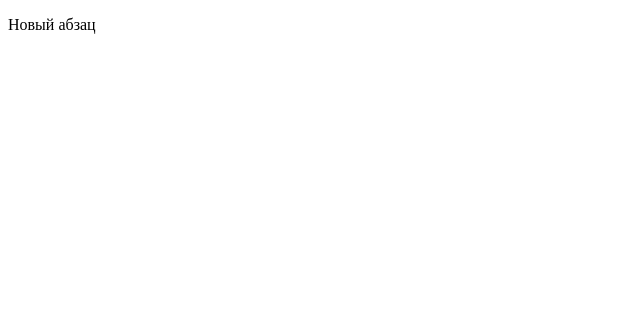
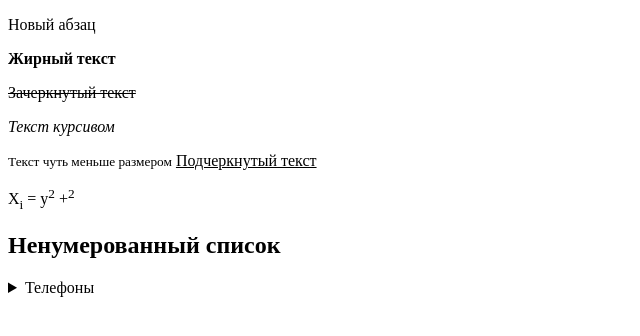
Before and after one commit to VebModerator/mysite, a plain HTML site: page index1.html in a window 1280 px wide. Shown: the whole page, without its empty margins (0-640 px from the left). Drawn offline with Linux system fonts and the light colour scheme.

Commit message:
Add files via upload

```diff
--- a/index1.html
+++ b/index1.html
@@ -2,8 +2,31 @@
 <html lang="ru">
   <head>
     <title>Главная страница</title>
-  <body>
-    <p>Новый абзац</p>
-  </body>
+    <body>
+      <p>Новый абзац</p>
+      <b>Жирный текст</b>
+      <p>
+        <del>Зачеркнутый текст</del>
+      </p>
+      <p>
+        <i>Текст курсивом</i>
+      </p>
+      <p>
+        <small>Текст чуть меньше размером</small>
+        <u>Подчеркнутый текст</u>
+        <p>X<sub>i</sub> = y<sup>2</sup> +<sup>2</sup></p>
+        <h2>Ненумерованный список</h2>
+        <details>
+          <summary>Телефоны</summary>
+          <ul style="list-style-type: upper-alpha">
+          <li>iphone</li>
+          <li>galaxy</li>
+          <li>nexus</li>
+          <li>lumia</li>
+          <li>siemens</li>
+        </details>
+        </ul>
+      </p>
+    </body>
   </head>
 </html>
```
